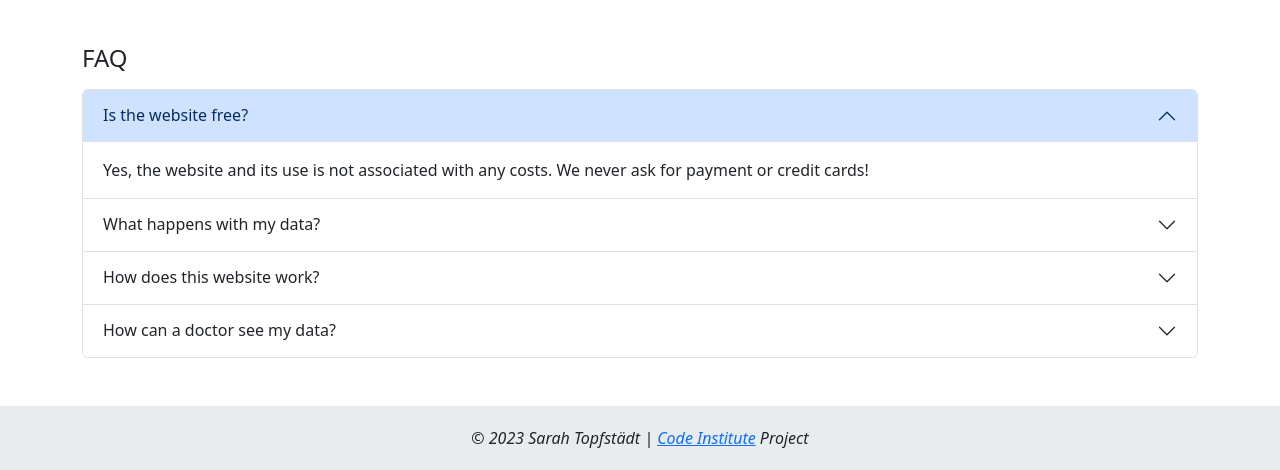
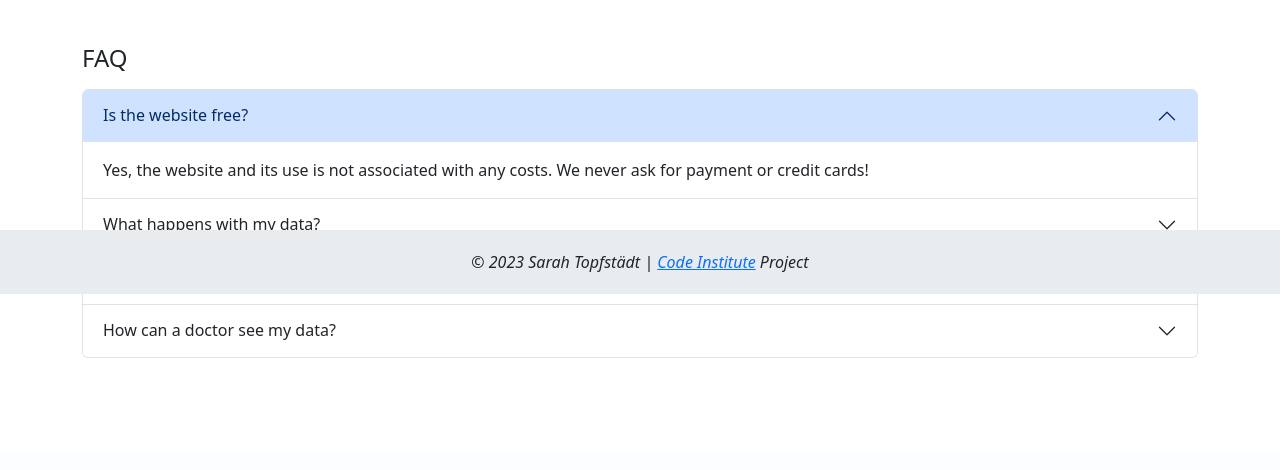
Before and after one commit to puma13992/digial-patient, a Django app: page / in a window 1280 px wide. Shown: the part 506-976 px from the top of the page. After the commit the page ends 864 px from the top, so only its background shows below. Run offline with Django 3.2, Linux system fonts and the light colour scheme.

Commit message:
Set footer to fixed-bottom

```diff
--- a/templates/base.html
+++ b/templates/base.html
@@ -80,7 +80,7 @@
     </main>
 
     <!--Footer-->
-    <footer class="container-fluid start-0 bg-body-secondary pt-3">
+    <footer class="container-fluid start-0 bg-body-secondary pt-3 fixed-bottom">
         <div class="row p-1 text-center">
             <p class="fst-italic fs-6 dark-text">© 2023 Sarah Topfstädt | <a href="https://codeinstitute.net/" aria-label="Go to the website Code Institute (opens in new tab)" target="_blank">Code Institute</a> Project</p>
         </div>
--- a/templates/index.html
+++ b/templates/index.html
@@ -29,7 +29,7 @@
   </section>
 
   <!--FAQ section-->
-  <section class="container my-5">
+  <section class="container my-5 pb-5">
     <div class="my-3">
       <h4 class="text-emphasis">
         FAQ
```
